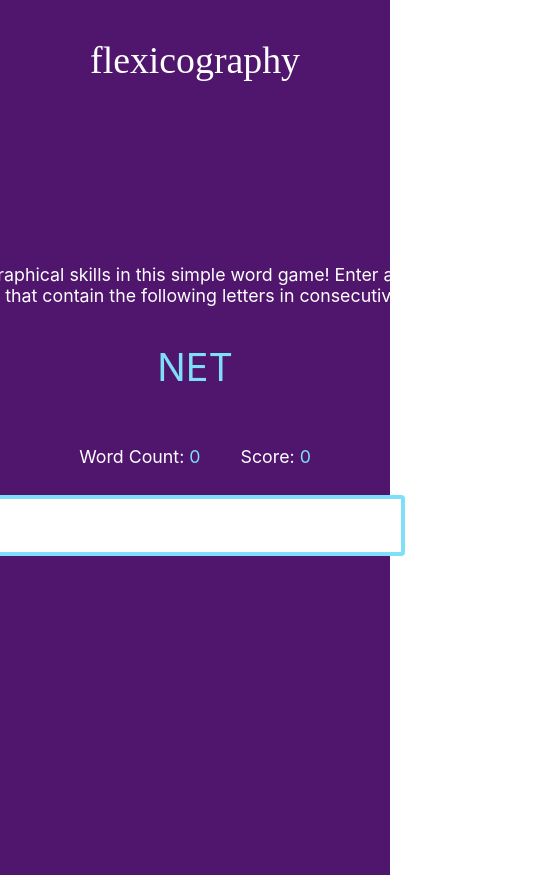
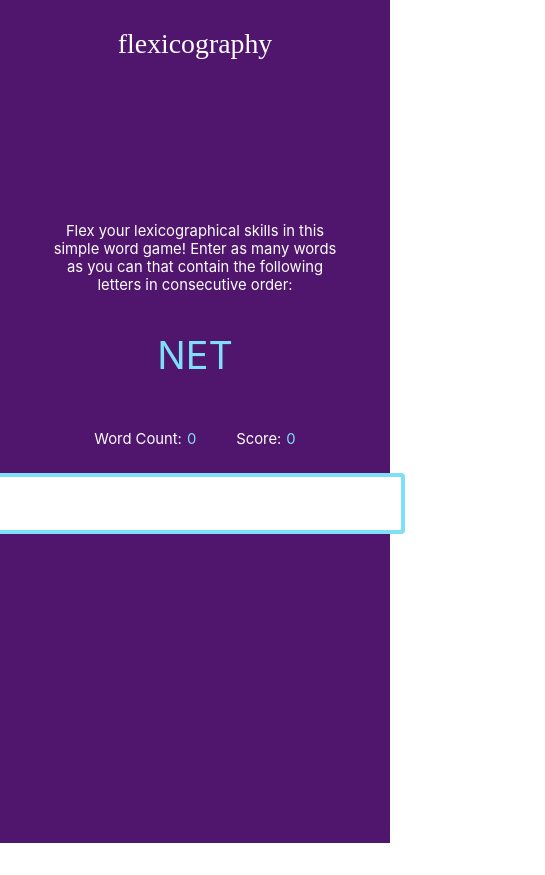
Before and after one commit to yunashin/flexicography, a React (Create React App) app: page / in a window 390 px wide. Shown: the whole page, 545 px wide, since content can reach past the window. After the commit the page ends 844 px from the top, so only its background shows below. Built offline with nearby package versions, Linux system fonts and the light colour scheme.

Commit message:
mobile support

```diff
--- a/src/App.css
+++ b/src/App.css
@@ -16,6 +16,19 @@
   font-size: calc(30px + 2vmin);
   font-family: 'Zapfino';
   color: white;
+}
+
+@media (max-width: 600px) {
+  .app-header {
+    background-color: var(--BACKGROUND);
+    min-height: 40px;
+    display: flex;
+    flex-direction: column;
+    align-items: center;
+    font-size: calc(20px + 2vmin);
+    font-family: 'Zapfino';
+    color: white;
+  }
 }
 
 .app-footer {
@@ -37,8 +50,27 @@
   color: white;
 }
 
+@media (max-width: 600px) {
+  .body {
+    background-color: var(--BACKGROUND);
+  min-height: 70vh;
+  display: flex;
+  flex-direction: column;
+  align-items: center;
+  justify-content: center;
+  font-size: calc(7px + 2vmin);
+  color: white;
+  }
+}
+
 .intro {
   width: 700px;
+}
+
+@media (max-width: 600px) {
+  .intro {
+    width: 300px;
+  }
 }
 
 .three-gram {
@@ -65,3 +97,9 @@
 .found-word {
   font-size: 18px;
 }
+
+@media (max-width: 600px) {
+  .found-word {
+    font-size: 12px;
+  }
+}
--- a/src/index.css
+++ b/src/index.css
@@ -1,3 +1,7 @@
+html {
+  overflow-x: hidden;
+}
+
 body {
   margin: 0;
   font-family: -apple-system, BlinkMacSystemFont, 'Helvetica Neue';
--- a/src/ts/components/Body.tsx
+++ b/src/ts/components/Body.tsx
@@ -22,7 +22,7 @@ const Body = () => {
   return (
     <div className="body">
       <div className="intro">
-      Flex your lexicographical skills in this simple word game!
+        Flex your lexicographical skills in this simple word game!
         Enter as many words as you can that contain the following letters in consecutive order:
       </div>
       {fetched ? <p className='three-gram'>{threeGram}</p> : <p>Generating a three letter combination...</p>}
```
